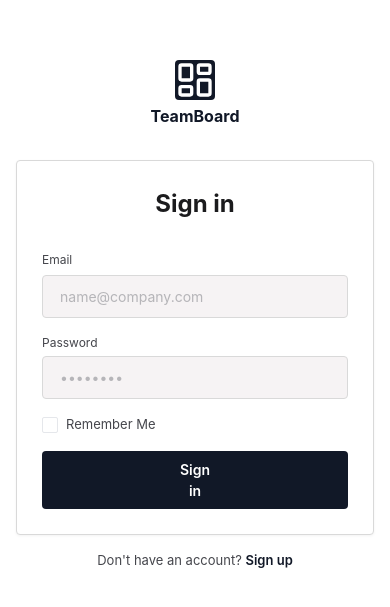
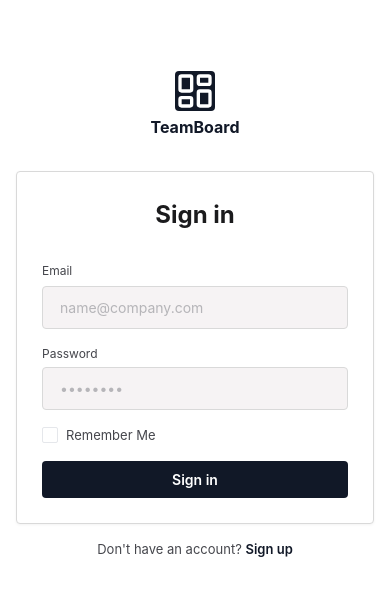
Before and after one commit to Vkpro55/TeamBoard, a React (Vite) app in the folder Frontend/: page /login in a window 390 px wide. Shown: the part 107-714 px from the top of the page. Built offline with nearby package versions, Linux system fonts and the light colour scheme.

Commit message:
feat(ui): make login page responsive on mobile

```diff
--- a/Frontend/src/components/Form/PrimaryButton.jsx
+++ b/Frontend/src/components/Form/PrimaryButton.jsx
@@ -2,7 +2,7 @@ const PrimaryButton = ({ type = 'button', children, ...props }) => {
   return (
     <button
       type={type}
-      className="w-full rounded-[4px] bg-[var(--color-text)] px-[132px] py-[8px] text-[14px] font-semibold text-[var(--color-surface)] text-center"
+      className="w-full rounded-[4px] bg-[var(--color-text)] px-4 sm:px-[132px] py-[8px] text-[14px] font-semibold text-[var(--color-surface)] text-center"
       {...props}
     >
       {children}
--- a/Frontend/src/pages/Auth/LoginPage.jsx
+++ b/Frontend/src/pages/Auth/LoginPage.jsx
@@ -8,6 +8,7 @@ import PrimaryButton from '../../components/Form/PrimaryButton'
 const LoginPage = () => {
   const [email, setEmail] = useState('')
   const [password, setPassword] = useState('')
+  const [remember, setRemember] = useState(false)
 
   return (
     <div className="flex min-h-screen items-center justify-center bg-[var(--color-surface)] px-4 py-12 sm:px-6">
@@ -52,8 +53,25 @@ const LoginPage = () => {
             </div>
 
             <div className="flex items-center w-full">
-              <div className="mr-2 h-4 w-4 rounded-[2px] border border-[#E5E7EB] bg-[var(--color-surface)]" />
-              <span className="text-[13px] text-[#45464C]">Remember Me</span>
+              <label className="flex items-center cursor-pointer">
+                <input
+                  type="checkbox"
+                  checked={remember}
+                  onChange={() => setRemember(!remember)}
+                  className="sr-only"
+                />
+                <div className="mr-2 h-4 w-4 rounded-[2px] border border-[#E5E7EB] bg-[var(--color-surface)] flex items-center justify-center">
+                  <svg
+                    className={`${remember ? 'block' : 'hidden'} h-3 w-3 text-[#FF4DA1]`}
+                    viewBox="0 0 24 24"
+                    fill="none"
+                    xmlns="http://www.w3.org/2000/svg"
+                  >
+                    <path d="M5 13l4 4L19 7" stroke="currentColor" strokeWidth="2" strokeLinecap="round" strokeLinejoin="round" />
+                  </svg>
+                </div>
+                <span className="text-[13px] text-[#45464C]">Remember Me</span>
+              </label>
             </div>
 
             <PrimaryButton type="submit">Sign in</PrimaryButton>
```
